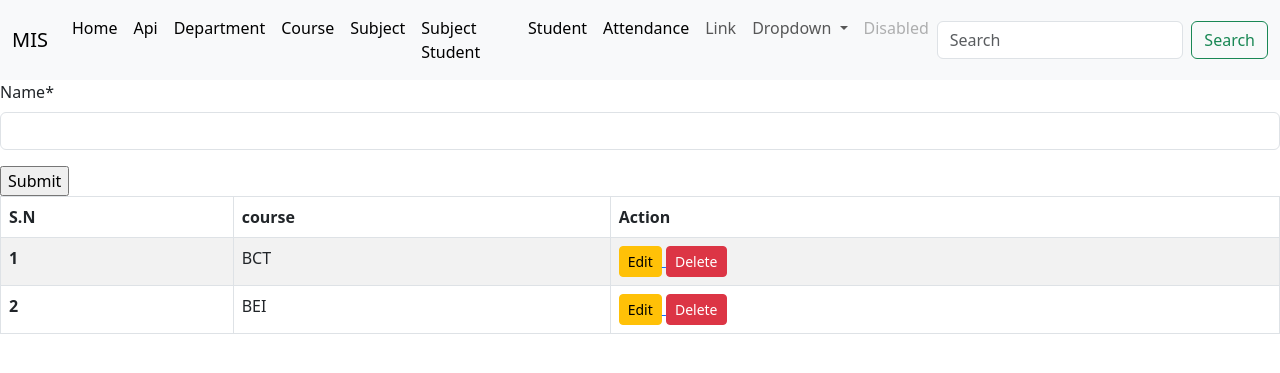
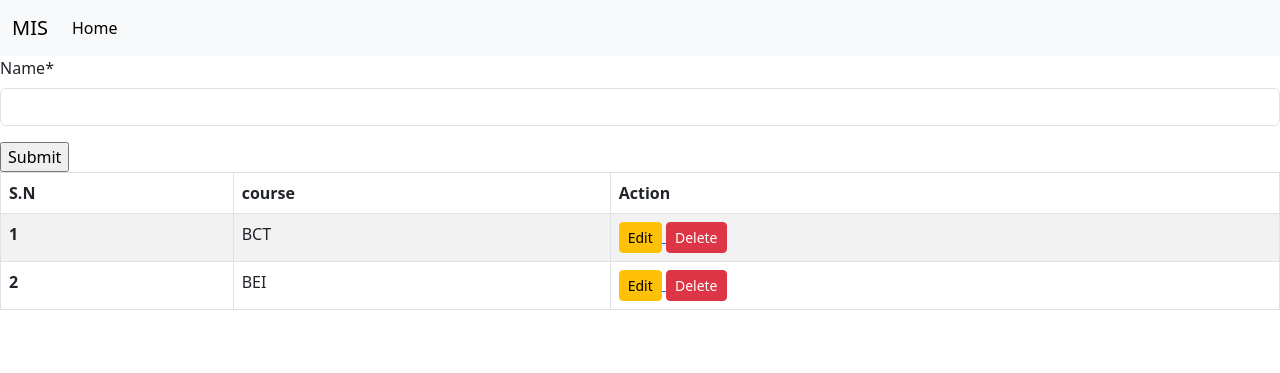
Before and after one commit to 1ayushp/Rms-Backend, a Django app: page /course in a window 1280 px wide. Shown: the top 373 px of the page. Run offline with Django 4.2, Linux system fonts and the light colour scheme; data comes from the database, SQL or seed files in the repository; some libraries are stand-ins or nearby versions.

Commit message:
Changes to be committed: 	modified:   templates/base.html

```diff
--- a/templates/base.html
+++ b/templates/base.html
@@ -29,51 +29,7 @@
               <li class="nav-item">
                 <a class="nav-link active" aria-current="page" href="/">Home</a>
               </li>
-              <li class="nav-item">
-                <a class="nav-link active" aria-current="page" href="/api">Api</a>
-              </li>
-              <li class="nav-item">
-                <a class="nav-link active" aria-current="page" href="/department">Department</a>
-              </li>
-              <li class="nav-item">
-                <a class="nav-link active" aria-current="page" href="/course">Course</a>
-              </li>
-              <li class="nav-item">
-                <a class="nav-link active" aria-current="page" href="/subject">Subject</a>
-              </li>
-              <li class="nav-item">
-                <a class="nav-link active" aria-current="page" href="/subjectstudent">Subject Student</a>
-              </li>
-              <li class="nav-item">
-                <a class="nav-link active" aria-current="page" href="/student">Student</a>
-              </li>
-              <li class="nav-item">
-                <a class="nav-link active" aria-current="page" href="/attendance">Attendance</a>
-              </li>
 
-
-              <li class="nav-item">
-                <a class="nav-link" href="#">Link</a>
-              </li>
-              <li class="nav-item dropdown">
-                <a class="nav-link dropdown-toggle" href="#" role="button" data-bs-toggle="dropdown" aria-expanded="false">
-                  Dropdown
-                </a>
-                <ul class="dropdown-menu">
-                  <li><a class="dropdown-item" href="#">Action</a></li>
-                  <li><a class="dropdown-item" href="#">Another action</a></li>
-                  <li><hr class="dropdown-divider"></li>
-                  <li><a class="dropdown-item" href="#">Something else here</a></li>
-                </ul>
-              </li>
-              <li class="nav-item">
-                <a class="nav-link disabled">Disabled</a>
-              </li>
-            </ul>
-            <form class="d-flex" role="search">
-              <input class="form-control me-2" type="search" placeholder="Search" aria-label="Search">
-              <button class="btn btn-outline-success" type="submit">Search</button>
-            </form>
           </div>
         </div>
     </nav>
```
